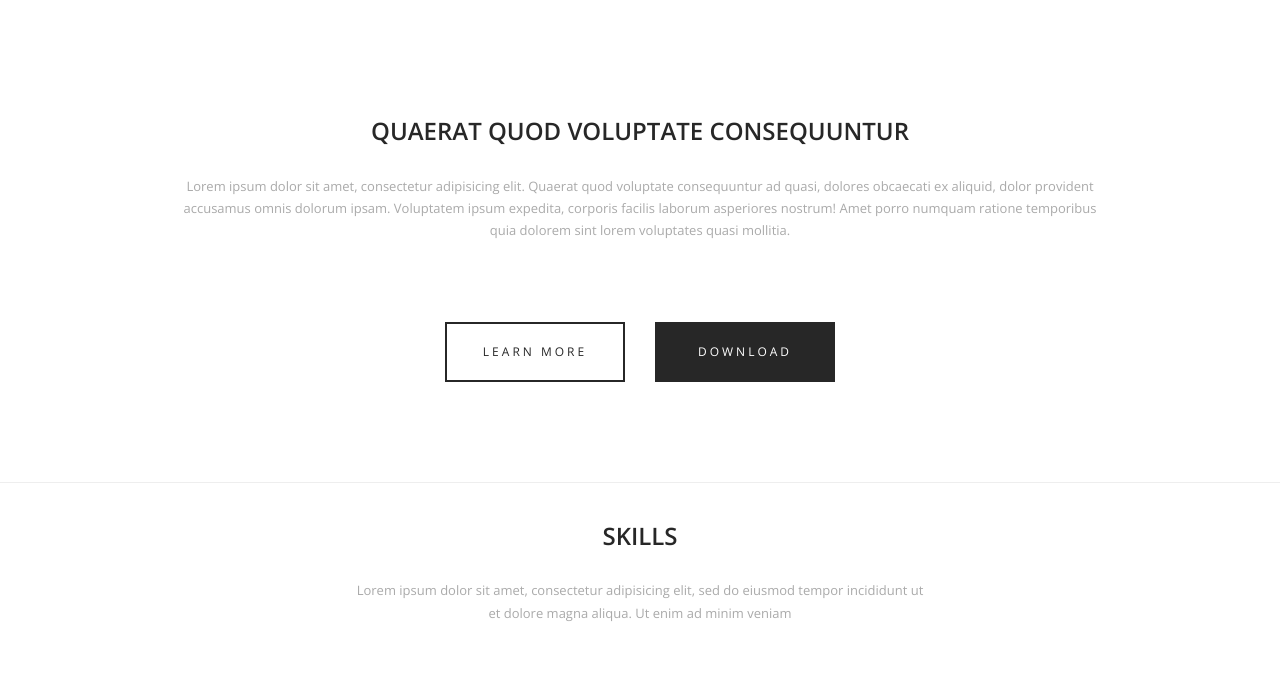
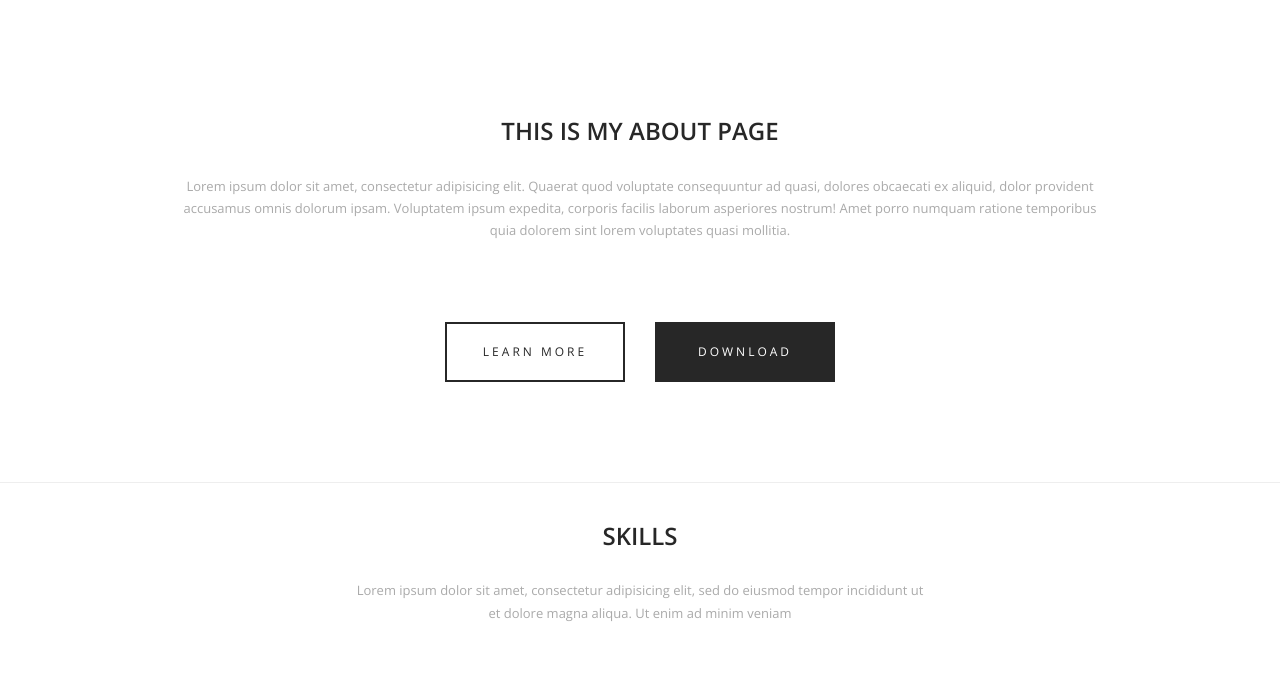
Before and after one commit to sedikrezi/Learnin, a plain HTML site: page about.html in a window 1280 px wide. Shown: the part 82-763 px from the top of the page. Drawn offline with nearby package versions, Linux system fonts and the light colour scheme.

Commit message:
Edit AboutMe.html to upload it in my GitHub

```diff
--- a/about.html
+++ b/about.html
@@ -53,7 +53,7 @@
 	<div class="about">
 		<div class="container">
 			<div class="text-center">
-				<h2>Quaerat quod voluptate consequuntur </h2>
+				<h2>This is my about page </h2>
 				<div class="col-md-10 col-md-offset-1">
 					<p>Lorem ipsum dolor sit amet, consectetur adipisicing elit. Quaerat quod voluptate consequuntur ad quasi,
 					dolores obcaecati ex aliquid, dolor provident accusamus omnis dolorum ipsam. Voluptatem ipsum expedita, corporis facilis laborum asperiores nostrum!
```
